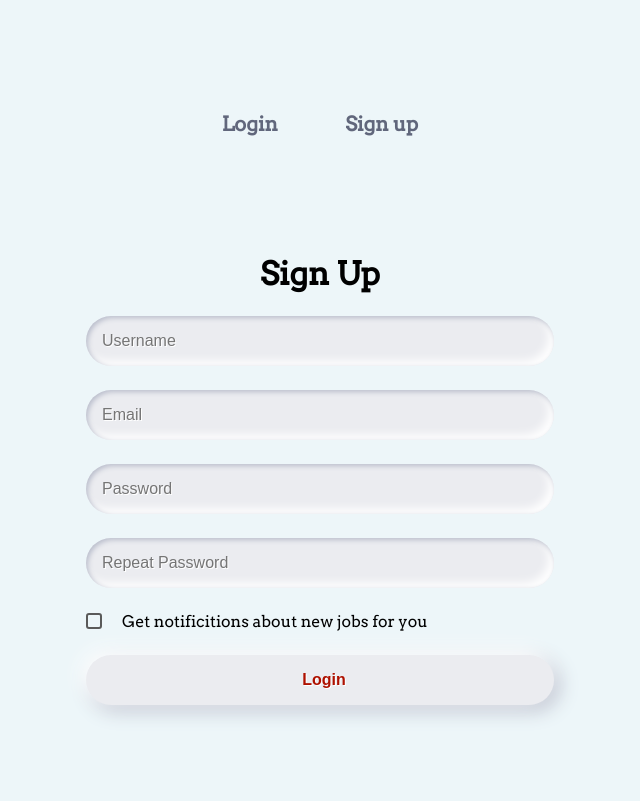
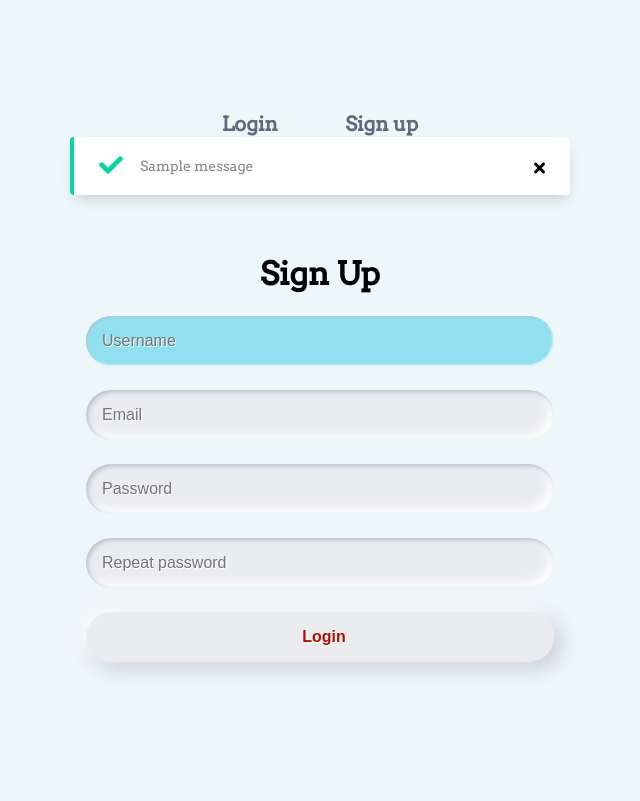
Before and after one commit to j-bodek/job-finder, a Django app: page /register/ in a window 1280 px wide. Shown: the part 55-856 px from the top of the page, without its empty margins (320-960 px from the left). After the commit the page ends 729 px from the top, so only its background shows below. Run offline with Django 3.2, Linux system fonts and the light colour scheme; one stand-in notice (Sample message) is shown.

Commit message:
register

```diff
--- a/job_finder_django/jobs/urls.py
+++ b/job_finder_django/jobs/urls.py
@@ -6,8 +6,8 @@
     path('find_job/', views.find_job, name='find_job'),
     path('liked_jobs/', views.liked_jobs, name='liked_jobs'),
     path('personalized_offers/', views.personalized_offers, name='personalized_offers'),
-    path('recomended_jobs/', views.recomended_jobs, name='recomended_jobs'),
-    path('display_stats/', views.display_stats, name='display_stats'),
-    path('login/', views.login, name='login'),
-    path('register/', views.register, name='register'),
+    # path('recomended_jobs/', views.recomended_jobs, name='recomended_jobs'),
+    # path('display_stats/', views.display_stats, name='display_stats'),
+    # path('login/', views.login, name='login'),
+    # path('register/', views.register, name='register'),
 ]
--- a/job_finder_django/static/js/main.js
+++ b/job_finder_django/static/js/main.js
@@ -1,226 +1,8 @@
-// // SEARCH
+// ALERTS
 
-// const inputField = document.querySelector('.chosen-value');
-// const dropdown = document.querySelector('.value-list');
-// const dropdownArray = [...document.querySelectorAll('li')];
-
-// let valueArray = [];
-// dropdownArray.forEach(item => {
-//     valueArray.push(item.textContent);
-// });
-
-// const closeDropdown = () => {
-//     dropdown.classList.remove('open');
-// }
-
-// inputField.addEventListener('input', () => {
-//     dropdown.classList.add('open');
-//     let inputValue = inputField.value.toLowerCase();
-//     let valueSubstring;
-//     if (inputValue.length > 0) {
-//         for (let j = 0; j < valueArray.length; j++) {
-//             if (!(inputValue.substring(0, inputValue.length) === valueArray[j].substring(0, inputValue.length).toLowerCase())) {
-//                 dropdownArray[j].classList.add('closed');
-//             } else {
-//                 dropdownArray[j].classList.remove('closed');
-//             }
-//         }
-//     } else {
-//         for (let i = 0; i < dropdownArray.length; i++) {
-//             dropdownArray[i].classList.remove('closed');
-//         }
-//     }
-// });
-
-// dropdownArray.forEach(item => {
-//     item.addEventListener('click', (evt) => {
-//         inputField.value = item.textContent;
-//         dropdownArray.forEach(dropdown => {
-//             dropdown.classList.add('closed');
-//         });
-//     });
-// })
-
-// inputField.addEventListener('focus', () => {
-//     inputField.placeholder = 'Type to filter';
-//     dropdown.classList.add('open');
-//     dropdownArray.forEach(dropdown => {
-//         dropdown.classList.remove('closed');
-//     });
-// });
-
-// inputField.addEventListener('blur', () => {
-//     inputField.placeholder = 'Select state';
-//     dropdown.classList.remove('open');
-// });
-
-// document.addEventListener('click', (evt) => {
-//     const isDropdown = dropdown.contains(evt.target);
-//     const isInput = inputField.contains(evt.target);
-//     if (!isDropdown && !isInput) {
-//         dropdown.classList.remove('open');
-//     }
-// });
-
-// SEARCH
-
-const inputField = document.querySelectorAll('.chosen-value');
-const dropdowns = document.querySelectorAll('.value-list');
-// const dropdownArray = [...document.querySelectorAll('li')];
-
-
-let returnValueArray = (dropdownArray) => {
-    let valueArray = [];
-    dropdownArray.forEach(item => {
-        valueArray.push(item.textContent);
-    });
-    return valueArray
-}
-
-
-const closeDropdown = () => {
-    dropdown.classList.add('closed');
-}
-
-
-inputField.forEach(input => {
-    input.addEventListener('input', () => {
-        let label = input.closest("label");
-        let dropdown = label.querySelector('.value-list')
-
-        let dropdownArray = label.querySelectorAll('li')
-        let valueArray = returnValueArray(dropdownArray)
-
-        dropdown.classList.add('open');
-        let inputValue = input.value.toLowerCase();
-        let valueSubstring;
-        if (inputValue.length > 0) {
-            for (let j = 0; j < valueArray.length; j++) {
-                if (!(inputValue.substring(0, inputValue.length) === valueArray[j].substring(0, inputValue.length).toLowerCase())) {
-                    dropdownArray[j].classList.add('closed');
-                } else {
-                    dropdownArray[j].classList.remove('closed');
-                }
-            }
-        } else {
-            for (let i = 0; i < dropdownArray.length; i++) {
-                dropdownArray[i].classList.remove('closed');
-            }
-        }
-    });
-})
-
-
-
-inputField.forEach(input => {
-    input.addEventListener('click', (e) => {
-        label = input.closest("label");
-        dropdown = label.querySelector('.value-list')
-        inputField.placeholder = 'Type to filter';
-        dropdown.classList.add('open');
-        dropdownArray = label.querySelectorAll('li')
-        dropdownArray.forEach(dropdown => {
-            dropdown.classList.remove('closed');
-        });
-
-
-    });
-})
-
-
-
-
-dropdowns.forEach(list => {
-    list.addEventListener('click', (e) => {
-        let input = list.closest("label").querySelector('.chosen-value');
-        displayChoosenValue(e.target, input)
+document.querySelectorAll('.toast__close').forEach(item => {
+    item.addEventListener('click', (e) => {
+        let parent = (e.target).closest('.toast');
+        parent.remove()
     })
 })
-
-
-
-let displayChoosenValue = (item, input) => {
-
-    input.value = item.textContent;
-
-}
-
-
-// inputField.forEach(input => {
-//     input.addEventListener('focus', () => {
-//         input.placeholder = 'Type to filter';
-//         dropdown.classList.add('open');
-//         dropdownArray.forEach(dropdown => {
-//             dropdown.classList.remove('closed');
-//         });
-//     });
-// })
-
-// inputField.forEach(input => {
-//     input.addEventListener('blur', () => {
-//         console.log('blur');
-//         inputField.placeholder = 'Search Industry';
-//         let label = input.closest("label");
-//         let dropdown = label.querySelector('.value-list')
-//         dropdown.classList.remove('open');
-//     });
-// })
-
-
-document.addEventListener('click', (evt) => {
-    if (evt.target.className !== 'chosen-value' && evt.target.className !== 'value-list') {
-        dropdown.classList.remove('open');
-    }
-});
-
-
-
-
-// SKILLS
-let skill_bar = document.getElementById('skill_bar')
-let skill_bar_level = document.getElementById('skill_bar_level')
-let skills_list = document.getElementById('skills')
-
-skill_bar_level.addEventListener('focus', () => {
-    skill_bar_level.placeholder = 'From 1-5'
-})
-
-skill_bar.addEventListener('keypress', (e) => {
-    if (e.key == 'Enter' && skill_bar.value && 0 < skill_bar_level.value && skill_bar_level.value <= 5) {
-        appendSkill(skill_bar)
-    }
-})
-
-skill_bar_level.addEventListener('keypress', (e) => {
-    if (e.key == 'Enter' && skill_bar.value && 0 < skill_bar_level.value && skill_bar_level.value <= 5) {
-        appendSkill(skill_bar)
-    }
-})
-
-let appendSkill = (skill_bar) => {
-    let new_skill = document.createElement("li");
-    new_skill.setAttribute("id", skill_bar.value);
-    new_skill.setAttribute("class", 'skill');
-    new_skill.setAttribute('title', "Click to delete");
-    new_skill.innerHTML = `Skill: ${skill_bar.value}  &nbsp;&nbsp;&nbsp;&nbsp;&nbsp;&nbsp;&nbsp;&nbsp; level: ${skill_bar_level.value}`
-
-    let input = document.createElement("input");
-    input.setAttribute('type', 'hidden');
-    input.setAttribute('name', 'user_skills_list[]');
-    input.setAttribute('value', `${skill_bar.value}-- level:${skill_bar_level.value}`);
-    new_skill.appendChild(input)
-
-    skills_list.appendChild(new_skill)
-    skill_bar.value = ''
-    skill_bar_level.value = ''
-}
-
-
-
-
-skills_list.addEventListener('click', (e) => {
-    let skill = e.target
-    if (skill.className == 'skill') {
-        skill.remove()
-    }
-})
--- a/job_finder_django/static/styles/main.css
+++ b/job_finder_django/static/styles/main.css
@@ -596,3 +596,103 @@
     font-weight: bold;
     display: inline-block;
 }
+
+
+
+/* ALERTS */
+
+
+
+
+
+.toast {
+    text-align: left;
+    padding: 21px 0;
+    background-color: #fff;
+    position: fixed;
+    left: 50%;
+    margin-left: -250px;
+    margin-top: 15%;
+    border-radius: 4px;
+    width: 500px;
+    top: 0px;
+    box-shadow: 1px 7px 14px -5px rgba(0, 0, 0, 0.2);
+}
+
+
+.toast:before {
+    content: '';
+    position: absolute;
+    top: 0;
+    left: 0;
+    width: 4px;
+    height: 100%;
+    border-top-left-radius: 4px;
+    border-bottom-left-radius: 4px;
+
+}
+
+.toast__icon {
+    position: absolute;
+    top: 50%;
+    left: 22px;
+    transform: translateY(-50%);
+    font-size: 24px;
+    padding: 7px;
+    border-radius: 50%;
+    display: inline-block;
+}
+
+.toast__type {
+    color: #3e3e3e;
+    font-weight: 700;
+    margin-top: 0;
+    margin-bottom: 8px;
+}
+
+.toast__message {
+    font-size: 14px;
+    margin-top: 0;
+    margin-bottom: 0;
+    color: #878787;
+}
+
+.toast__content {
+    padding-left: 70px;
+    padding-right: 60px;
+}
+
+.toast__close {
+    position: absolute;
+    right: 22px;
+    top: 50%;
+    width: 14px;
+    cursor: pointer;
+    height: 14px;
+    fill: #878787;
+    transform: translateY(-50%);
+}
+
+.toast--success .toast__icon {
+    color: #06d6a0;
+}
+
+.toast--success .fa-exclamation-circle {
+    display: none;
+}
+
+.toast--success:before {
+    background-color: #06d6a0;
+}
+
+.toast--error .toast__icon {
+    color: #f94144;
+}
+
+.toast--error .fa-check {
+    display: none;
+}
+
+.toast--error:before {
+    background-color: #f94144;
+}
--- a/job_finder_django/templates/find_job.html
+++ b/job_finder_django/templates/find_job.html
@@ -1,4 +1,5 @@
 {% extends 'main.html' %}
+{% load static %}
 
 {% block content %}
 
@@ -68,3 +69,7 @@
   </div>
 
 {% endblock content %}
+
+{% block js %}
+<script src="{% static 'js/search.js' %}"></script>
+{% endblock js %}
--- a/job_finder_django/templates/home.html
+++ b/job_finder_django/templates/home.html
@@ -1,4 +1,5 @@
 {% extends 'main.html' %}
+{% load static %}
 
 {% block content %}
 
@@ -96,3 +97,7 @@
 
 
 {% endblock content %}
+
+{% block js %}
+<script src="{% static 'js/search.js' %}"></script>
+{% endblock js %}
--- a/job_finder_django/templates/main.html
+++ b/job_finder_django/templates/main.html
@@ -6,6 +6,7 @@
     <meta http-equiv="X-UA-Compatible" content="IE=edge">
     <meta name="viewport" content="width=device-width, initial-scale=1.0">
     <link rel="stylesheet" href="{% static 'styles/main.css' %}">
+    <link rel="stylesheet" href="https://cdnjs.cloudflare.com/ajax/libs/font-awesome/5.15.4/css/all.min.css">
     <title>Document</title>
 </head>
 <body>
@@ -13,14 +14,42 @@
   {% include 'navbar.html' %}
 
 
+
+
+  {% if messages %}
+  {% for message in messages %}
+
+  <div class="toast toast--{{message.tags}}">
+    <div class="toast__icon">
+    <i class="fas fa-check"></i>
+    <i class="fas fa-exclamation-circle"></i>
+    </div>
+    <div class="toast__content">
+      <p class="toast__message">{{message}}</p>
+    </div>
+    <div class="toast__close">
+      <i class="fas fa-times"></i>
+    </div>
+  </div>
+
+  {% endfor %}
+  {% endif %}
+
+
+
   {% block content %}
 
 
   {% endblock content %}
 
+
+
   {% block js %}
-  {% endblock %}
+  {% endblock js %}
+
+
 
 </body>
+<!-- <script src="https://kit.fontawesome.com/a076d05399.js" crossorigin="anonymous"></script> -->
 <script src="{% static 'js/main.js' %}"></script>
 </html>
--- a/job_finder_django/templates/register.html
+++ b/job_finder_django/templates/register.html
@@ -11,13 +11,22 @@
 <div class="main-section">
 
 <!-- register form -->
-      <form id = 'register_form'>
+      <form id = 'register_form' method="POST" acction ="{% url 'register' %}">
 
         <div class="segment">
           <h1>Sign Up</h1>
         </div>
 
-        <label>
+        {% csrf_token %}
+
+        {% for field in form %}
+
+        <label>{{field}}</label>
+
+
+        {% endfor %}
+
+        <!-- <label>
           <input type="text" placeholder="Username"/>
         </label>
 
@@ -36,11 +45,11 @@
         <label>
             <input class="checkbox-effect checkbox-effect-1" id="get-up-1" type="checkbox" value="get-up-1" name="get-up-1"/>
             <label class="checkbox_text" for="get-up-1">Get notificitions about new jobs for you</label>
-        </label>
+        </label> -->
 
 
 
-        <button class="red" type="button"><i class="icon ion-md-lock"></i>Login</button>
+        <button class="red" type="submit"><i class="icon ion-md-lock"></i>Login</button>
 
 
       </form>
--- /dev/null
+++ b/job_finder_django/user/forms.py
@@ -0,0 +1,15 @@
+from django.contrib.auth.models import User
+from django.contrib.auth.forms import UserCreationForm
+
+class CustomUserCreationForm(UserCreationForm):
+
+    def __init__(self, *args, **kwargs):
+        super().__init__(*args, **kwargs)
+        self.fields['username'].widget.attrs.update({'placeholder':('Username')})
+        self.fields['email'].widget.attrs.update({'placeholder':('Email')})
+        self.fields['password1'].widget.attrs.update({'placeholder':('Password')})
+        self.fields['password2'].widget.attrs.update({'placeholder':('Repeat password')})
+
+    class Meta:
+        model = User
+        fields = ['username', 'email', 'password1', 'password2']
--- a/job_finder_django/user/views.py
+++ b/job_finder_django/user/views.py
@@ -1,11 +1,8 @@
 from django.shortcuts import render, redirect
-from django.http import HttpResponse
-import requests
+from .forms import CustomUserCreationForm
+from django.contrib.auth.models import User
+from django.contrib import messages
 # import requests
-
-
-
-
 
 
 
@@ -19,4 +16,19 @@
     return render(request, 'login.html')
 
 def register(request):
-    return render(request, 'register.html')
+
+    form = CustomUserCreationForm()
+
+    if request.method == 'POST':
+        form = CustomUserCreationForm(request.POST)
+        if form.is_valid():
+            user = form.save()
+            messages.success(request, 'User account was created!')
+            # return redirect('register')
+
+        else:
+            messages.error(request, 'Something went wrong!')
+            # return redirect('register')
+
+
+    return render(request, 'register.html', {'form':form})
```
Also changed, not shown: job_finder_django/static/js/search.js (added, +160 -0 lines), job_finder_django/db.sqlite3.
